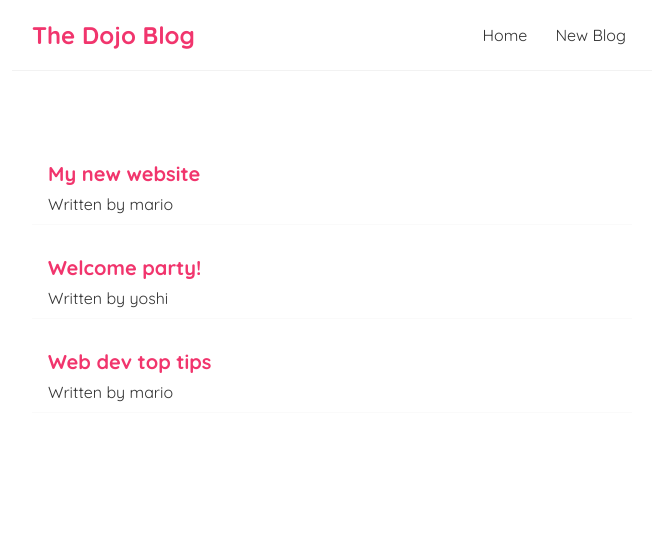
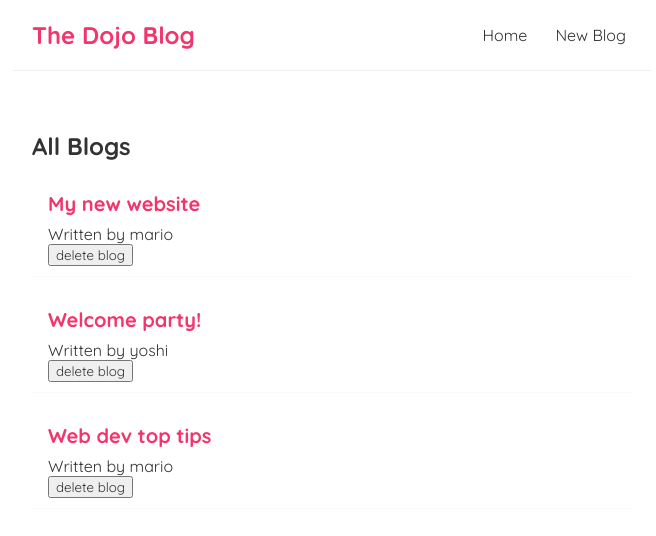
Before and after one commit to SmithD216/react-tutorial, a React (Create React App) app in the folder blog/: page / in a window 1280 px wide. Shown: the top 536 px of the page, without its empty margins (308-964 px from the left). Built offline with nearby package versions, Linux system fonts and the light colour scheme.

Commit message:
Can now delete blogs

```diff
--- /dev/null
+++ b/blog/src/BlogList.js
@@ -0,0 +1,16 @@
+const BlogList = ({ blogs, title, handleDelete }) => {
+    return (
+      <div className="blog-list">
+        <h2>{ title }</h2>
+        {blogs.map(blog => (
+          <div className="blog-preview" key={blog.id} >
+            <h2>{ blog.title }</h2>
+            <p>Written by { blog.author }</p>
+            <button onClick={() => handleDelete(blog.id)}>delete blog</button>
+          </div>
+        ))}
+      </div>
+    );
+  }
+
+  export default BlogList;
--- a/blog/src/Home.js
+++ b/blog/src/Home.js
@@ -1,4 +1,5 @@
 import { useState } from "react";
+import BlogList from "./BlogList";
 
 const Home = () => {
   const [blogs, setBlogs] = useState([
@@ -7,14 +8,14 @@
     { title: 'Web dev top tips', body: 'lorem ipsum...', author: 'mario', id: 3 }
   ])
 
+  const handleDelete = (id) => {
+    const newBlogs = blogs.filter(blog => blog.id !== id);
+    setBlogs(newBlogs);
+  }
+
   return (
     <div className="home">
-      {blogs.map(blog => (
-        <div className="blog-preview" key={blog.id} >
-          <h2>{ blog.title }</h2>
-          <p>Written by { blog.author }</p>
-        </div>
-      ))}
+      <BlogList blogs={blogs} title="All Blogs" handleDelete={handleDelete} />
     </div>
   );
 }
```
